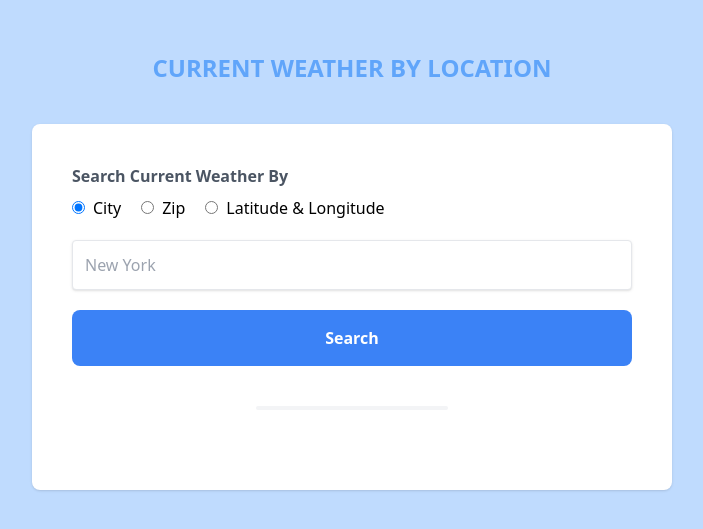
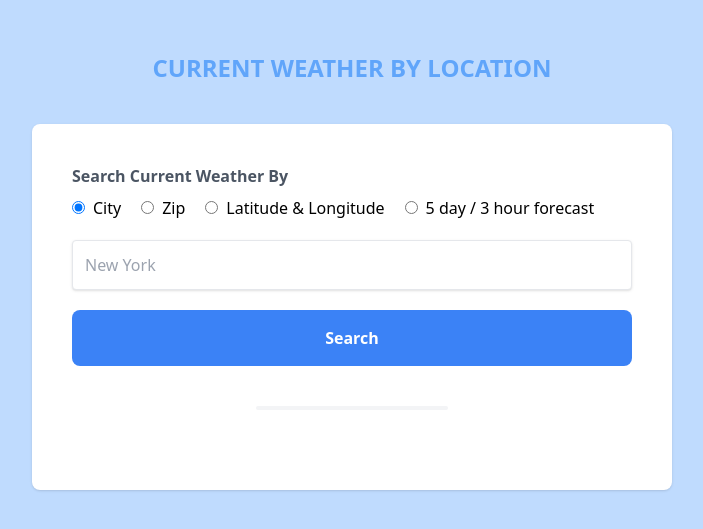
Before and after one commit to eaitbrahim/copeland-current-weather, a React (Create React App) app in the folder current-weather-client/: page / in a window 1280 px wide. Shown: the part 129-658 px from the top of the page, without its empty margins (288-991 px from the left). Built offline with nearby package versions, Linux system fonts and the light colour scheme.

Commit message:
Add the forcast option in the client side

```diff
--- a/current-weather-client/src/components/App.js
+++ b/current-weather-client/src/components/App.js
@@ -10,6 +10,7 @@ function App() {
   const [ error, setError ] = useState('');
   const [ searchOption, setSearchOption ] = useState('City');
   const [ location, setLocation ] = useState('');
+
   const [ placeholder, setPlaceholder ] = useState('New York');
 
   const apiUrl = 'http://localhost:5277/api/v1/';
@@ -25,6 +26,9 @@ function App() {
       case 'Zip':
         endPoint = `currentWeatherByZip/${location}`;
         break;
+      case 'Forcast':
+          endPoint = `forcastWeather/${location.split(',')[0].trim()}/${location.split(',')[1].trim()}`;
+          break;
       case 'Coord':
       default:
         endPoint = `currentWeatherByCoord/${location.split(',')[0].trim()}/${location.split(',')[1].trim()}`;
@@ -58,6 +62,7 @@ function App() {
         setPlaceholder('43551');
         break;
       case 'Coord':
+      case 'Forcast':
       default:
         setPlaceholder('41.65424619050698, -83.53740534314433');
     }
@@ -88,11 +93,17 @@ function App() {
                   <input className="ml-5" id="coord" type="radio" value="Coord" checked={searchOption === 'Coord'} onChange={onChange}/>
                   <label className="ml-2" htmlFor="coord">Latitude & Longitude</label>
                 </span>
+
+                <span>
+                  <input className="ml-5" id="forcast" type="radio" value="Forcast" checked={searchOption === 'Forcast'} onChange={onChange}/>
+                  <label className="ml-2" htmlFor="forcast">5 day / 3 hour forecast </label>
+                </span>
               </div>
 
 
               <div className="mb-5">
-                <input className="border border-black-300 shadow p-3 w-full rounded" placeholder={placeholder} value={location} onChange={(e) => setLocation(e.target.value)} />
+                <input className="border border-black-300 shadow p-3 w-full rounded" placeholder={placeholder}
+                  value={location} onChange={(e) => setLocation(e.target.value)} />
               </div>
 
               <button type="submit" className={classNames("block w-full bg-blue-500 text-white font-bold p-4 rounded-lg", { "opaticty:80": isLoading})}
```
